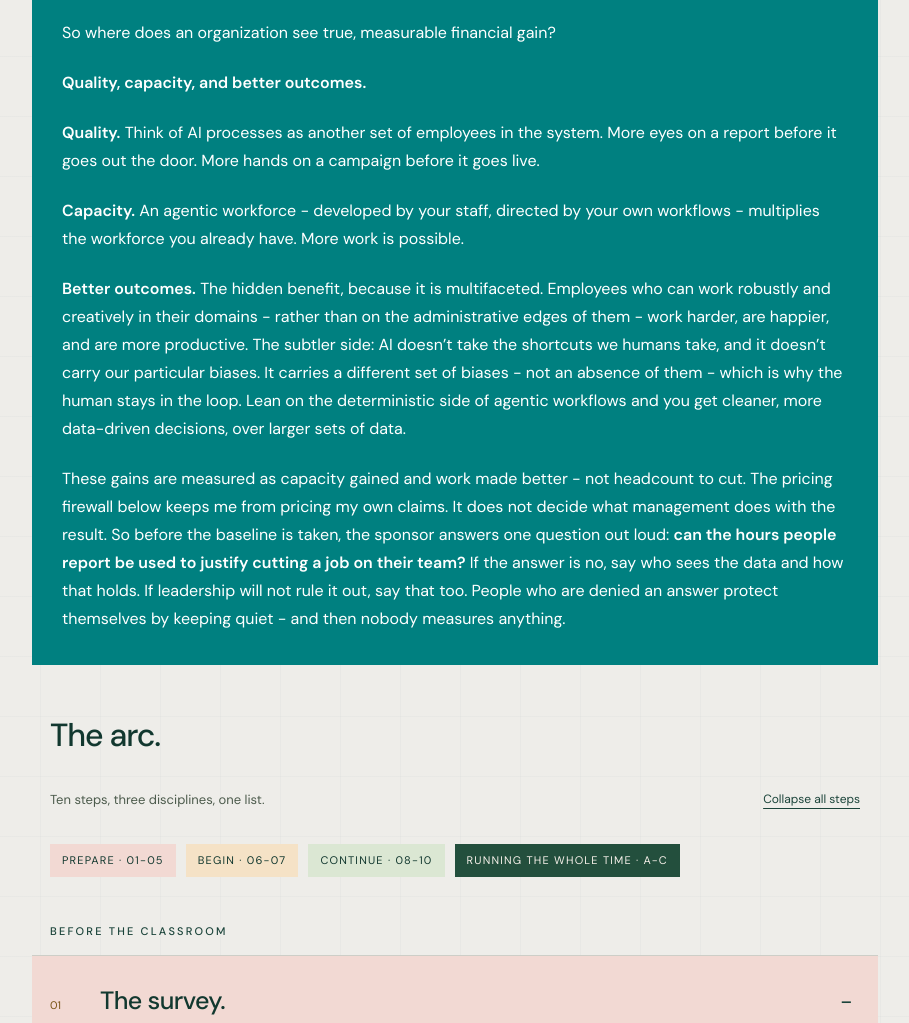
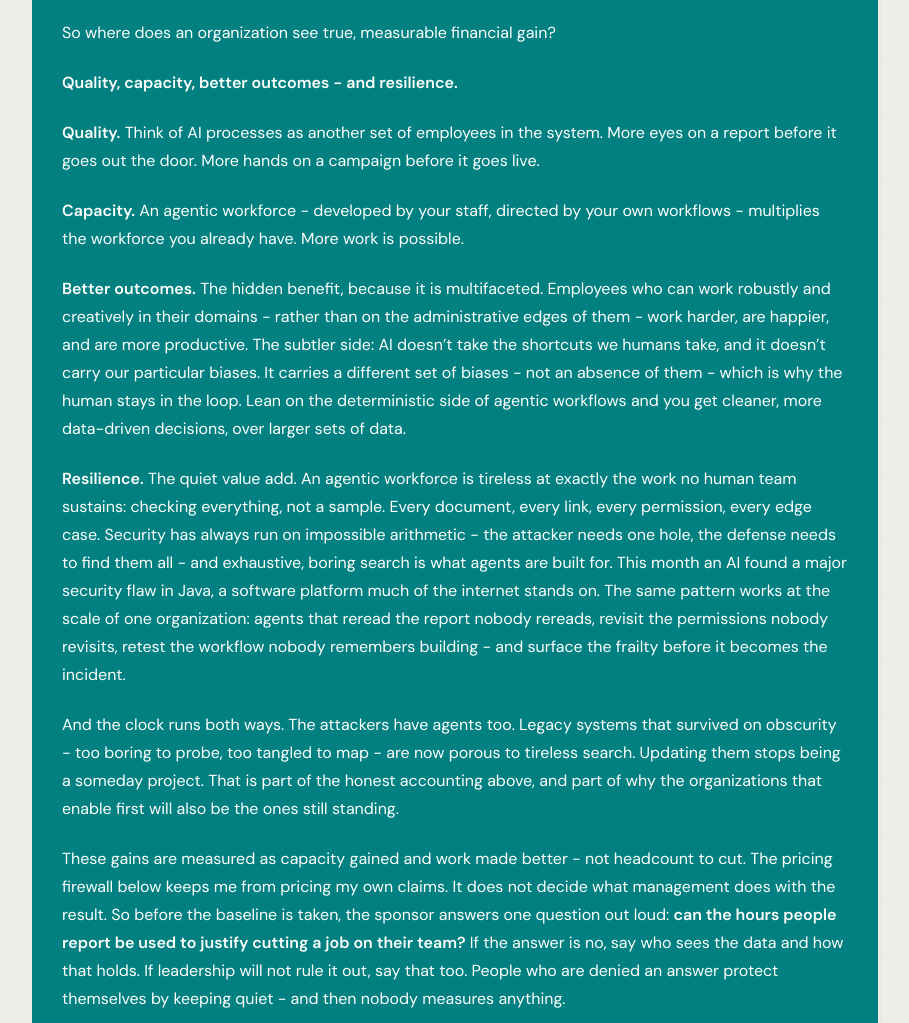
Before and after one commit to prodigalparadigm/mastersori, a plain HTML site: page method.html in a window 1280 px wide. Shown: the part 1864-2887 px from the top of the page, without its empty margins (320-1229 px from the left). Drawn offline with Linux system fonts and the light colour scheme.

Commit message:
Method page: resilience added to the ROI question
Co-Authored-By: Claude Fable 5.2 <noreply@anthropic.com>

```diff
--- a/method.html
+++ b/method.html
@@ -171,10 +171,12 @@
 <p class="section-lede"><em>What is the benefit of a good AI deployment - give me the figures.</em></p>
 <p>Before the figures, a preface: most organizations don’t really have a choice. The technology is out of the box, and the reality now is enable or get left behind. But the investment is real, and it deserves honest accounting. Structurally, most organizations will need to upgrade technologically just to deploy this well. You may need outside help for strategy, implementation, and enablement. And people hours will be spent learning, not doing.</p>
 <p>So where does an organization see true, measurable financial gain?</p>
-<p><strong>Quality, capacity, and better outcomes.</strong></p>
+<p><strong>Quality, capacity, better outcomes - and resilience.</strong></p>
 <p><strong>Quality.</strong> Think of AI processes as another set of employees in the system. More eyes on a report before it goes out the door. More hands on a campaign before it goes live.</p>
 <p><strong>Capacity.</strong> An agentic workforce - developed by your staff, directed by your own workflows - multiplies the workforce you already have. More work is possible.</p>
 <p><strong>Better outcomes.</strong> The hidden benefit, because it is multifaceted. Employees who can work robustly and creatively in their domains - rather than on the administrative edges of them - work harder, are happier, and are more productive. The subtler side: AI doesn’t take the shortcuts we humans take, and it doesn’t carry our particular biases. It carries a different set of biases - not an absence of them - which is why the human stays in the loop. Lean on the deterministic side of agentic workflows and you get cleaner, more data-driven decisions, over larger sets of data.</p>
+<p><strong>Resilience.</strong> The quiet value add. An agentic workforce is tireless at exactly the work no human team sustains: checking everything, not a sample. Every document, every link, every permission, every edge case. Security has always run on impossible arithmetic - the attacker needs one hole, the defense needs to find them all - and exhaustive, boring search is what agents are built for. This month an AI found a major security flaw in Java, a software platform much of the internet stands on. The same pattern works at the scale of one organization: agents that reread the report nobody rereads, revisit the permissions nobody revisits, retest the workflow nobody remembers building - and surface the frailty before it becomes the incident.</p>
+<p>And the clock runs both ways. The attackers have agents too. Legacy systems that survived on obscurity - too boring to probe, too tangled to map - are now porous to tireless search. Updating them stops being a someday project. That is part of the honest accounting above, and part of why the organizations that enable first will also be the ones still standing.</p>
 <p>These gains are measured as capacity gained and work made better - not headcount to cut. The pricing firewall below keeps me from pricing my own claims. It does not decide what management does with the result. So before the baseline is taken, the sponsor answers one question out loud: <strong>can the hours people report be used to justify cutting a job on their team?</strong> If the answer is no, say who sees the data and how that holds. If leadership will not rule it out, say that too. People who are denied an answer protect themselves by keeping quiet - and then nobody measures anything.</p></section>
 
 <h2 id="arc">The arc.</h2>
```
Also changed, not shown: llms.txt.
